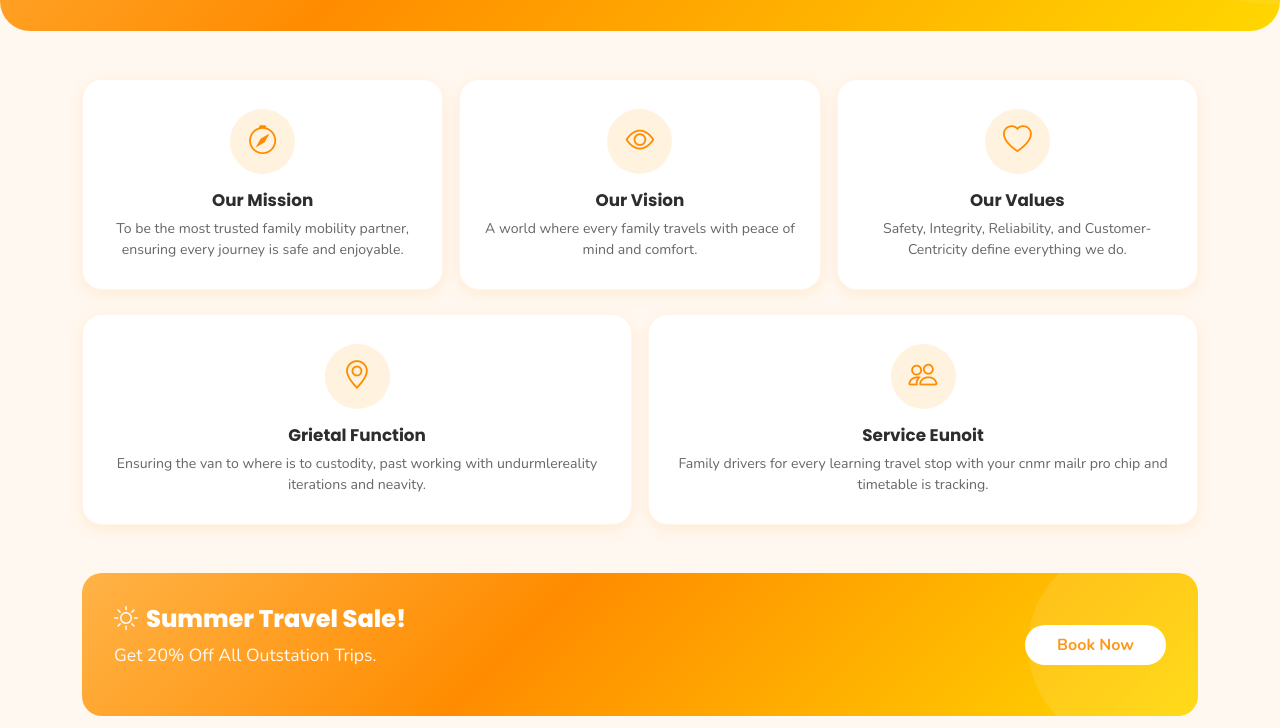
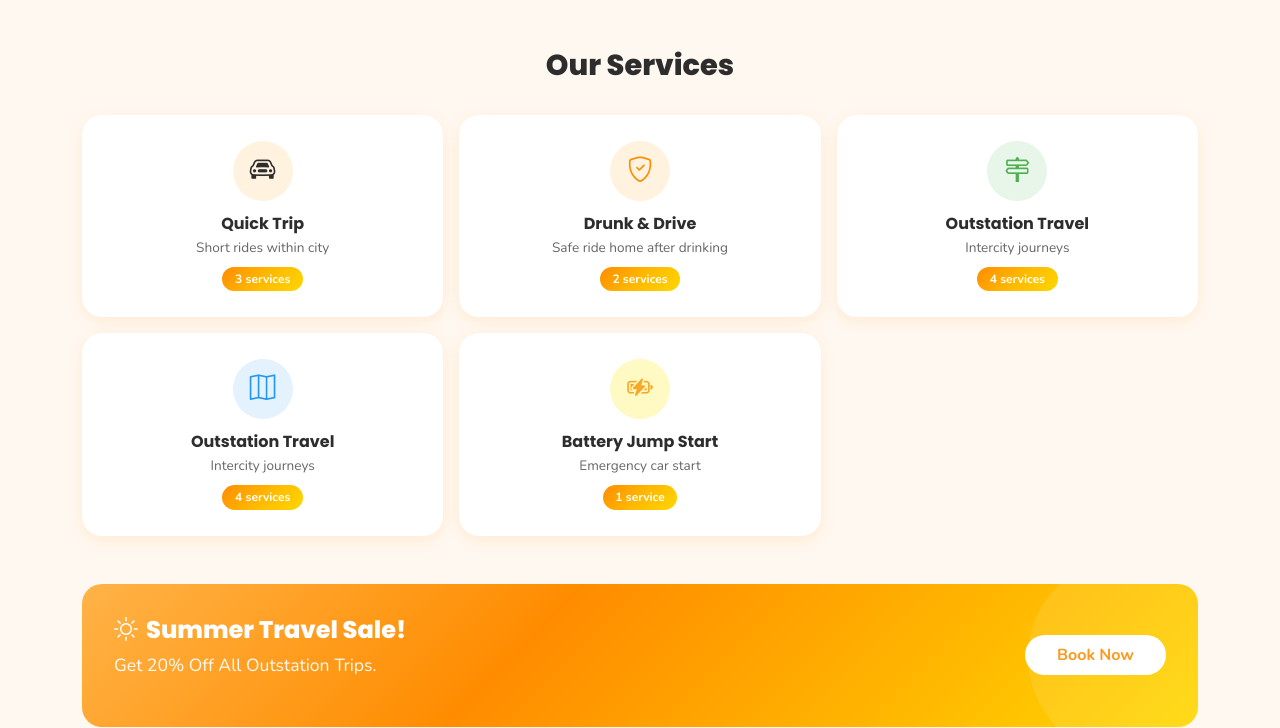
Before and after one commit to harshananavod97/famlyweb, a plain HTML site: page index.html in a window 1280 px wide. Shown: the part 392-1120 px from the top of the page. Drawn offline with nearby package versions, Linux system fonts and the light colour scheme.

Commit message:
Toggle active class for home and services sections
Updated the 'active' class for the home and services sections.

```diff
--- a/index.html
+++ b/index.html
@@ -1041,7 +1041,7 @@
 </nav>
 
 <!-- ==================== HOME / ABOUT PAGE ==================== -->
-<section id="page-home" class="page-section active">
+<section id="page-home" class="page-section">
   <!-- Hero -->
   <div class="hero-section">
     <div class="container">
@@ -1170,7 +1170,7 @@
 </section>
 
 <!-- ==================== SERVICES PAGE ==================== -->
-<section id="page-services" class="page-section">
+<section id="page-services" class="page-section active">
   <!-- Hero -->
   <div class="hero-section">
     <div class="container">
```
